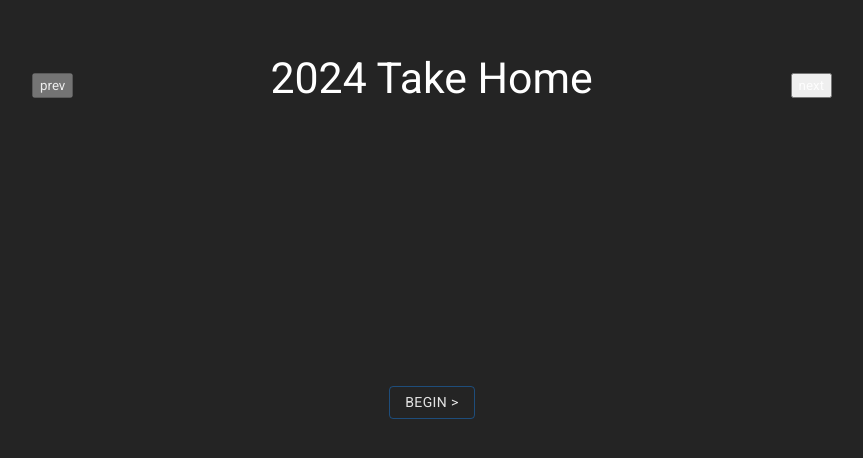
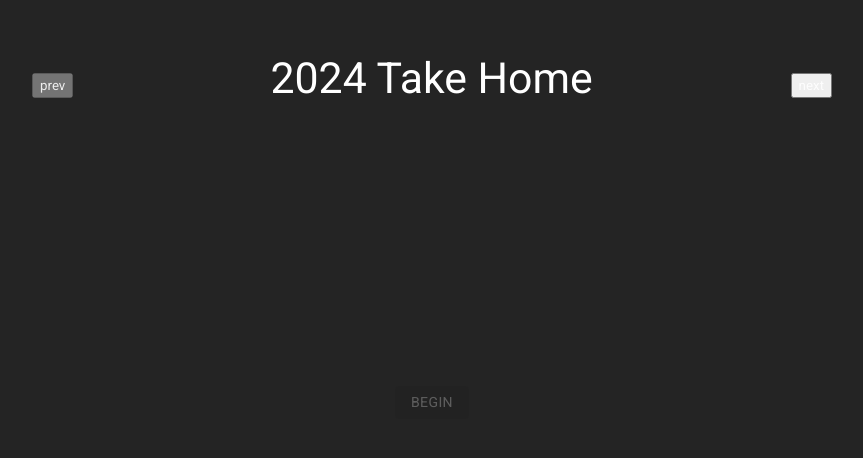
Before and after one commit to aokorodu/multiverse, a React (Vite) app in the folder the-multiverse/: page / in a window 1280 px wide. Shown: the part 298-756 px from the top of the page, without its empty margins (208-1071 px from the left). Built offline with nearby package versions, Linux system fonts and the light colour scheme.

Commit message:
intro styling

```diff
--- a/the-multiverse/src/App.css
+++ b/the-multiverse/src/App.css
@@ -3,3 +3,11 @@
   margin: 0 auto;
   padding: 0 2rem;
 }
+
+.disabled {
+  opacity: 0.3;
+}
+
+.enabled {
+  opacity: 1;
+}
--- a/the-multiverse/src/App.jsx
+++ b/the-multiverse/src/App.jsx
@@ -8,10 +8,11 @@ import { SettingsSlider } from "./components/SettingsSlider";
 function App() {
   useEffect(() => {}, []);
 
-  const [page, setPage] = useState(0);
+  const [page, setPage] = useState(-1);
   const [reflections, setReflections] = useState(2);
   const [roomWidth, setRoomWidth] = useState(200);
   const [roomHeight, setRoomHeight] = useState(200);
+
   const changePage = () => {
     let newPage = 0;
     switch (page) {
@@ -55,7 +56,7 @@ function App() {
   return (
     <>
       <div id="everything">
-        {page == 0 && <Intro />}
+        {page <= 0 && <Intro completedCallback={setPage} />}
         {page == 1 && (
           <TheScene
             numOfReflections={reflections}
@@ -91,9 +92,15 @@ function App() {
             </div>
           </>
         )}
-        <Button variant="outlined" onClick={changePage}>
-          <span>{getButtonText()}</span>
-        </Button>
+        <div className={page == -1 ? "disabled" : "enabled"}>
+          <Button
+            variant="contained"
+            onClick={changePage}
+            disabled={page == -1 ? true : false}
+          >
+            <span>{getButtonText()}</span>
+          </Button>
+        </div>
       </div>
     </>
   );
--- a/the-multiverse/src/components/Intro.jsx
+++ b/the-multiverse/src/components/Intro.jsx
@@ -3,13 +3,11 @@ import styles from "./Intro.module.css";
 import gsap from "gsap";
 import { useGSAP } from "@gsap/react";
 
-const Intro = () => {
+const Intro = ({ completedCallback }) => {
   const stage = useRef(null);
-  const scene_1 = useRef(null);
-  const scene_2 = useRef(null);
-  const scene_3 = useRef(null);
   const sceneRefs = useRef([]);
   const [sceneNum, setSceneNum] = useState(0);
+  const finished = completedCallback;
 
   const addToScenes = (el) => {
     if (el && !sceneRefs.current.includes(el)) {
@@ -19,9 +17,14 @@ const Intro = () => {
 
   const nextPage = () => {
     const val = sceneNum + 1;
+
     setSceneNum((currentNum) => {
       return currentNum + 1;
     });
+
+    if (val == sceneRefs.current.length - 1) {
+      finished(0);
+    }
   };
 
   const prevPage = () => {
```
